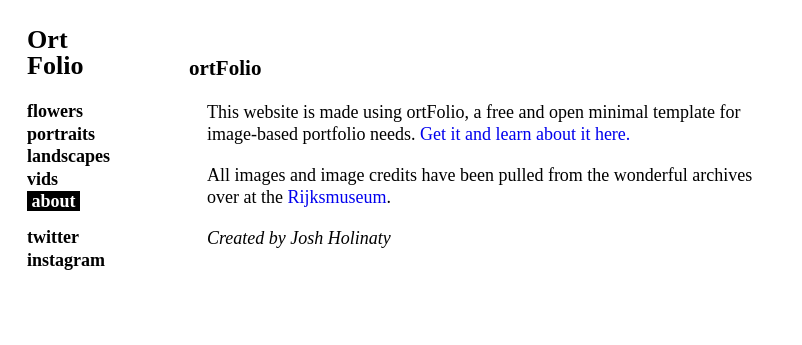
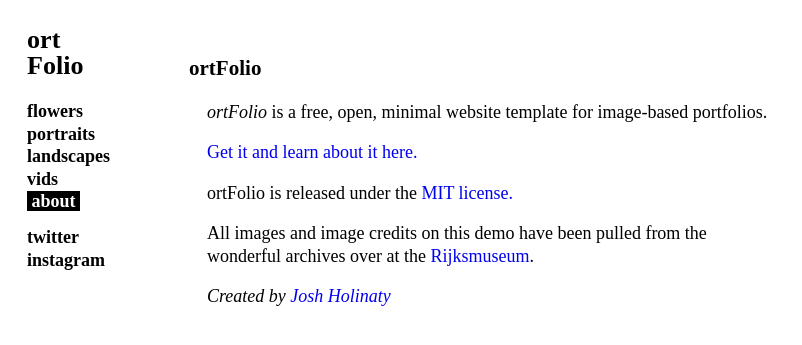
Before and after one commit to oseph/ortfolio, a PHP site: page /about/ in a window 1280 px wide. Shown: the top 345 px of the page, without its empty margins (0-802 px from the left). Run offline with PHP 8.4, Linux system fonts and the light colour scheme.

Commit message:
updated example site about page

```diff
--- a/ortfolio-example/about/index.php
+++ b/ortfolio-example/about/index.php
@@ -16,11 +16,14 @@
   <div class="content">
     <div class="about-section">
       <h3>ortFolio</h3>
-      <p>This website is made using ortFolio, a free and open minimal template for image-based portfolio needs. <a href="https://gitlab.com/oseph/ortfolio">Get it and learn about it here.</a></p>
+      <p><i>ortFolio</i> is a free, open, minimal website template for image-based portfolios.</p>
+      <p><a href="https://gitlab.com/oseph/ortfolio">Get it and learn about it here.</a></p>
 
-      <p> All images and image credits have been pulled from the wonderful archives over at the <a href="https://www.rijksmuseum.nl">Rijksmuseum</a>.</p>
+      <p>ortFolio is released under the <a href="license.txt">MIT license.</a></p>
 
-      <p><i>Created by Josh Holinaty </i></p>
+      <p> All images and image credits on this demo have been pulled from the wonderful archives over at the <a href="https://www.rijksmuseum.nl">Rijksmuseum</a>.</p>
+
+      <p><i>Created by <a href="https://www.holinaty.com">Josh Holinaty</a></i></p>
     </div>
   </div>
 </body>
--- a/ortfolio-example/config.php
+++ b/ortfolio-example/config.php
@@ -8,7 +8,7 @@
 $ROOT = $_SERVER["DOCUMENT_ROOT"].$ORTFOLIO_LOCATION;
 
 /* Enter your name here: */
-$artistName = "Ort Folio";
+$artistName = "ort Folio";
 
 /* Section names appear in the sidebar navigation menu, and appear in the
  * same order as they are listed below. And remember: section names must
--- a/ortfolio-example/templates/sidenav.php
+++ b/ortfolio-example/templates/sidenav.php
@@ -7,7 +7,7 @@
   <?php
   foreach($sectionNames as $folderName => $linkText) { ?>
   <div class="sidenav-item <?php echo ($folderName == $sectionName) ? "active" : ""; ?>">
-    <a href="<?php echo $ORTFOLIO_LOCATION."/".$folderName; ?>"><?php echo $linkText; ?></a>
+    <a href="<?php echo $ORTFOLIO_LOCATION."/".$folderName; ?>/"><?php echo $linkText; ?></a>
   </div>
   <?php } ?>
   <!-- padding between list of sections and social media links -->
```
Also changed, not shown: ortfolio-example/about/LICENSE.txt (added).
